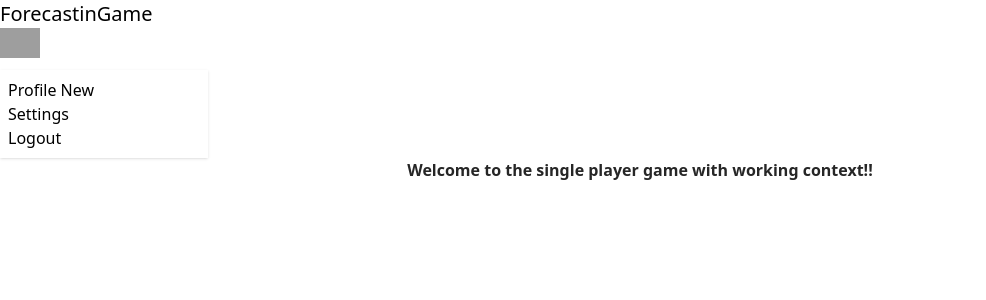
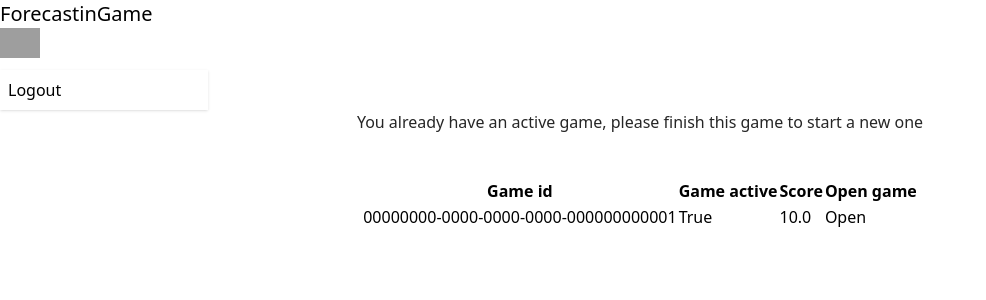
Before and after one commit to samsmetsers/forecasting-webapp, a Django app: page /game/singleplayer in a window 1280 px wide. Shown: the top 300 px of the page, without its empty margins (0-986 px from the left). Run offline with Django 5.2, Linux system fonts and the light colour scheme; a user stored in the database is signed in; tables that the repository leaves empty hold one stand-in row (values such as "Sample post"); some libraries are stand-ins or nearby versions; grey boxes are pictures that could not be loaded.

Commit message:
Lots of changes, added game CRUD and templates, next work is on websocket and actual game

```diff
--- a/forecasting/forecasting/settings.py
+++ b/forecasting/forecasting/settings.py
@@ -34,6 +34,7 @@ NPM_BIN_PATH = r"C:\Program Files\nodejs\npm.cmd"
 # Application definition
 
 INSTALLED_APPS = [
+    'daphne',
     'django.contrib.admin',
     'django.contrib.auth',
     'django.contrib.contenttypes',
@@ -79,7 +80,7 @@ TEMPLATES = [
 ]
 
 WSGI_APPLICATION = 'forecasting.wsgi.application'
-
+ASGI_APPLICATION = 'forecasting.asgi.application'
 
 # Database
 # https://docs.djangoproject.com/en/5.1/ref/settings/#databases
--- a/forecasting/forecasting/urls.py
+++ b/forecasting/forecasting/urls.py
@@ -17,12 +17,13 @@ Including another URLconf
 from django.contrib import admin
 from django.urls import path, include
 from django.views.generic.base import TemplateView
-from game.views import SingleplayerView
+from game.views import SingleplayerView, CreateSinglePlayerGameView
 
 urlpatterns = [
     path("", TemplateView.as_view(template_name="home.html"), name="home"),
     path('admin/', admin.site.urls),
     path('game/singleplayer', SingleplayerView),
+    path('game/singleplayer/create', CreateSinglePlayerGameView),
     path("accounts/", include("accounts.urls")),
     path("accounts/", include("django.contrib.auth.urls")),
     path("__reload__/", include("django_browser_reload.urls"))
--- a/forecasting/game/models.py
+++ b/forecasting/game/models.py
@@ -1,17 +1,25 @@
 from django.db import models
 from accounts.models import GameUser
+import uuid
+
+EASY = "Easy"
+NORMAL = "Normal"
+HARD = "Hard"
+
+DIFFICULTY_CHOICES = ((EASY, "Easy"), (NORMAL, "Normal"), (HARD, "Hard"))
 
 # Create your models here.
 class Game(models.Model):
-    game_id = models.PositiveBigIntegerField(primary_key=True)
-    game_host = models.ForeignKey(GameUser, name='Game host', on_delete=models.CASCADE)
-    active = models.BooleanField(name="Active Game")
+    game_id = models.UUIDField(primary_key=True, default=uuid.uuid4, editable=False)
+    game_host = models.ForeignKey(GameUser, name='GameUser', on_delete=models.CASCADE)
+    active = models.BooleanField(name="Active")
+    difficulty = models.CharField(max_length=6, choices=DIFFICULTY_CHOICES, default="Normal")
 
     class Meta:
         abstract = True
 
 class SingleplayerGame(Game):
-    score = models.FloatField(name="Game score")
+    score = models.FloatField(name="Score")
 
 class MultiplayerGame(Game):
     players = models.ManyToManyField(GameUser, related_name="Players")
--- a/forecasting/game/views.py
+++ b/forecasting/game/views.py
@@ -1,6 +1,8 @@
-from django.shortcuts import render
+from django.shortcuts import render, redirect
 from django.contrib.auth.decorators import login_required
+from accounts.models import GameUser
 from .models import GameChart, SingleplayerGame, MultiplayerGame
+from .forms import SingleplayerGameForm
 import pandas as pd
 from plotly.offline import plot
 import plotly.express as px
@@ -8,5 +10,43 @@ import plotly.express as px
 # Create your views here.
 @login_required(login_url='/accounts/login/')
 def SingleplayerView(request):
-    context = {'plot_div': 'working context!!'}
+    try:
+        games = SingleplayerGame.objects.filter(GameUser_id=request.user.id)
+        any_active = games.filter(Active=True)
+    except:
+        games = []
+
+    if any_active:
+        any_active = True
+    else:
+        any_active = False
+
+    context = {'games': games, 'any_active':any_active}
+
     return render(request, 'game/single_player.html', context)
+
+@login_required(login_url='/accounts/login/')
+def SinglePlayerGameView(request):
+    return render(request, 'game/single_player_game.html', {'nothing':'nothing'})
+
+@login_required(login_url='/accounts/login/')
+def CreateSinglePlayerGameView(request):
+    if request.method == 'POST':
+        form = SingleplayerGameForm(request.POST)
+
+        form.data._mutable = True
+
+        form.data['GameUser'] = request.user
+        form.data['Score'] = 0.0
+        form.data['Active'] = True
+
+        if form.is_valid():
+            form.save()
+        else:
+            print(form.errors)
+
+        return redirect('/game/singleplayer')
+    else:
+        form = SingleplayerGameForm()
+
+    return render(request, "game/create_single_player_game.html", {'form': form})
--- a/forecasting/templates/base.html
+++ b/forecasting/templates/base.html
@@ -13,7 +13,7 @@
     <div class="navbar-start">
     </div>
     <div class="navbar-center">
-      <a class="btn btn-ghost text-xl">ForecastinGame</a>
+      <a class="btn btn-ghost text-xl" onclick="location.href= '/'">ForecastinGame</a>
     </div>
     <div class="navbar-end">
       <div class="dropdown dropdown-end">
@@ -27,13 +27,13 @@
         <ul
           tabindex="0"
           class="menu menu-sm dropdown-content bg-base-100 rounded-box z-[1] mt-3 w-52 p-2 shadow">
-          <li>
+          <!-- <li>
             <a class="justify-between">
               Profile
               <span class="badge">New</span>
             </a>
           </li>
-          <li><a>Settings</a></li>
+          <li><a>Settings</a></li> -->
           <form action="{% url 'logout' %}" method="post">
             {% csrf_token %}
             <li><button class="btn-ghost">Logout</button></li>
--- a/forecasting/templates/game/single_player.html
+++ b/forecasting/templates/game/single_player.html
@@ -3,6 +3,44 @@
 
 {% block content %}
 <div class="flex justify-center items-center">
-    <h2 class="text-neutral-800 text-3dxl justify-center items-center font-bold mb-5">Welcome to the single player game with {{plot_div}}</h2>
+    <div class="flex-row">
+        {% if any_active %}
+        <h2 class="text-neutral-800 text-base justify-center items-center mb-5">You already have an active game, please finish this game to start a new one</h2>
+        {% else %}
+        <h2 class="text-neutral-800 text-base justify-center items-center mb-5">Create a new game or look at an old game</h2>
+        <div class="flex justify-center items-center">
+            <button class="btn justify-center items-center" onclick="location.href= '/game/singleplayer/create'">Create game</button>
+        </div>
+        {%endif%}
+    </div>
+</div>
+<div class = "flex justify-center items-center">
+    <div class="overflow-x-auto">
+    <table class ="table">
+        <br>
+        <thead>
+            <tr>
+               <th>Game id</th>
+               <th>Game active</th>
+               <th>Score</th>
+               <th>Open game</th>
+            </tr>
+        </thead>
+        <tbody>
+            <tr>
+            {% for SingleplayerGame in games%}
+                <td><p>{{ SingleplayerGame.game_id }}</p></td>
+                <td>{{ SingleplayerGame.Active }}</td>
+                <td>{{SingleplayerGame.Score}}</td>
+                {% if SingleplayerGame.Active %}
+                <td> <button class="btn"> Open </button></td>
+                {% endif %}
+            {% empty %}
+                <td> <a>No games yet</a> </td>
+            {% endfor %}
+            </tr>
+        </tbody>
+    </table>
+    </div>
 </div>
 {% endblock content %}
```
Also changed, not shown: forecasting/forecasting/asgi.py (+7 -1 lines), forecasting/game/forms.py (added, +10 -0 lines), forecasting/templates/game/create_single_player_game.html (added, +41 -0 lines), forecasting/templates/game/single_player_game.html (added, +7 -0 lines), forecasting/templates/registration/login.html (+21 -4 lines), forecasting/templates/registration/signup.html (+40 -9 lines), forecasting/game/migrations/0002_multiplayergame_difficulty_and_more.py (added), forecasting/game/migrations/0003_alter_multiplayergame_game_id_and_more.py (added), forecasting/game/migrations/0004_rename_active_game_multiplayergame_active_and_more.py (added).
